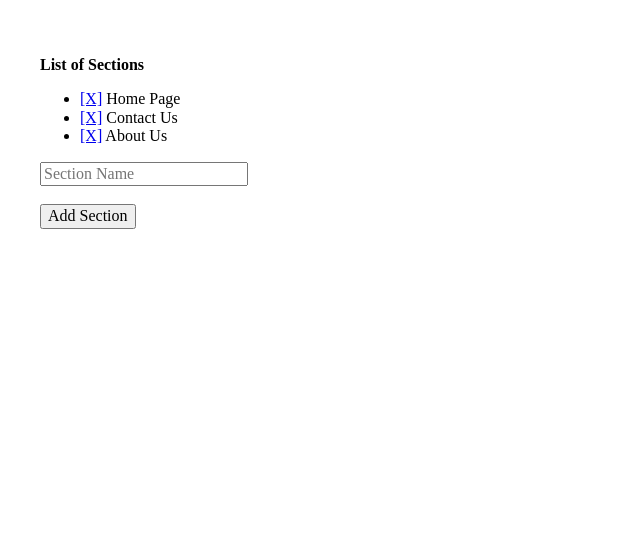
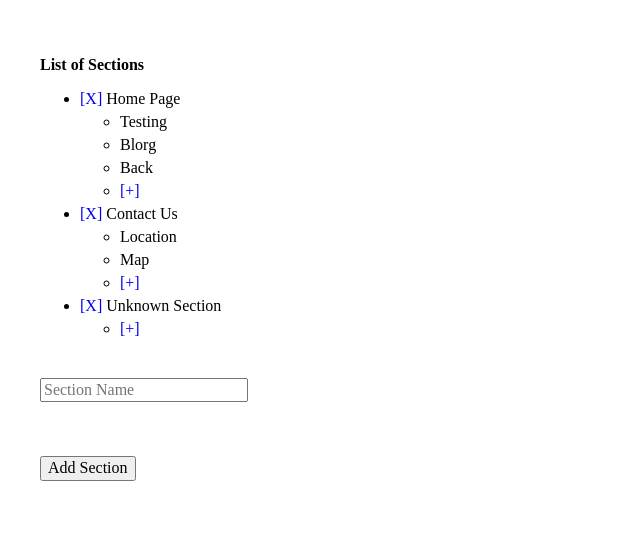
Before and after one commit to MarioDabrowski/listingapp, a PHP site: page / in a window 1280 px wide. Shown: the top 538 px of the page, without its empty margins (0-640 px from the left). Run offline with PHP 8.4, Linux system fonts and the light colour scheme; some libraries are stand-ins or nearby versions.

Commit message:
added sub category functionality

```diff
--- a/Gruntfile.js
+++ b/Gruntfile.js
@@ -11,7 +11,8 @@ module.exports = function(grunt) {
 			dev: {
 				options: {
 					hostname: '0.0.0.0',
-					open: true
+					open: true,
+					keepalive: true
 				}
 			}
 		},
@@ -19,7 +20,7 @@ module.exports = function(grunt) {
 		//
 		watch: {
 			dev: {
-				files: ['Gruntfile.js', 'assets/js/*.js', '*.html', 'index.php', 'assets/css/scss/*.scss', 'tasks/*/*.js'],
+				files: ['Gruntfile.js', 'assets/js/*.js', '*.html', 'index.php', 'assets/css/scss/*.scss'],
 				tasks: ['dev'],
 				options: {
 					livereload: true
--- a/assets/css/main.css
+++ b/assets/css/main.css
@@ -1,3 +1,14 @@
 body {
   padding: 40px;
+  line-height: 18px;
 }
+
+a{text-decoration: none;}
+
+.input-sub-section{display:none;}
+button[data-name="cancel"]{display:none;}
+
+input:disabled{border:0; font-weight: bold;}
+
+.section-list{margin-bottom:40px;}
+.section-list li{margin-top:5px;}
--- a/assets/js/main.js
+++ b/assets/js/main.js
@@ -1,4 +1,5 @@
-var listing;
+var listing,
+	currentIndex;
 
 // Get everything after the dash
 function afterDash(str) {
@@ -27,30 +28,101 @@ function udateJSON() {
 $.getJSON('assets/json/listing.json', function(data) {
 	listing = data;
 
+	// List out all of the sections
 	$.each(data.sections, function(key, val) {
-		$('ul').append('<li><a href="#" class="remove-item" id="section-' + key + '">[X]</a> ' + val.section + '</li>');
+
+		var addItem;
+
+		addItem = '<li>';
+		addItem += '<a href="#" class="remove-item" data-name="section-' + key + '">[X]</a> ';
+		addItem += val.section;
+		addItem += '<ul class="sub-section-list">';
+
+		if (listing.sections[key].subSections) {
+			$.each(listing.sections[key].subSections, function(key, val) {
+				addItem += '<li>';
+				//addItem += '<a href="#" class="remove-item" data-name="section-' + key + '">[X]</a> ';
+				addItem += val.subSection;
+				addItem += '</li>';
+			});
+		}
+
+		addItem += '<li><a href="#" class="add-sub-section" data-name="section-' + key + '">[+]</a></li>';
+		addItem += '</ul>';
+		addItem += '</li>';
+
+		$('ul.section-list').append(addItem);
 	});
+
+});
+
+// Add sub section button
+$('ul').on('click', '.add-sub-section', function() {
+	currentIndex = afterDash($(this).attr('data-name'));
+	$('.input-section').val(listing.sections[currentIndex].section).prop('disabled', true);
+	$('.input-sub-section').show();
+	$('button[data-name="add"]').html('Add Sub Section');
+	$('button[data-name="cancel"]').show();
+
+});
+
+// Cancel Button
+$('button[data-name="cancel"]').on('click', function() {
+	$('.input-section').val('').prop('disabled', false);
+	$('.input-sub-section').hide();
+	$('button[data-name="add"]').html('Add Section');
+	$(this).hide();
 });
 
 // Remove Items
 $('ul').on('click', '.remove-item', function() {
-	var itemID = afterDash($(this).attr('id'));
-	listing.sections.splice(itemID, 1);
+	$this = $(this);
+	currentIndex = afterDash($(this).attr('data-name'));
+	if ($this.closest('.section-list')) {
+		listing.sections.splice(currentIndex, 1);
+	} else if ($this.closest('.sub-section-list')) {
+		listing.sections.splice(currentIndex, 1);
+	}
 	udateJSON();
 });
 
-//
-$('button').on('click', function() {
+// Add Item
+$('button[data-name="add"]').on('click', function() {
 
-	if ($('.section').val()) {
-		listing.sections.push({
-			section: $('.section').val()
-		});
+	if ($('.input-section').is(':disabled')) {
 
-		udateJSON();
+		// If it's a sub section
+		if ($('.input-sub-section').val()) {
+			if (listing.sections[currentIndex].subSections) {
+				listing.sections[currentIndex].subSections.push({
+					subSection: $('.input-sub-section').val()
+				});
+			} else {
+				listing.sections[currentIndex].subSections = [{
+					subSection: $('.input-sub-section').val()
+				}];
+			}
+
+			udateJSON();
+
+		} else {
+			alert('Please fill out all fields');
+		}
 
 	} else {
-		alert('Please fill out all fields');
+
+		// If it's a section
+		if ($('.input-section').val()) {
+			listing.sections.push({
+				section: $('.input-section').val()
+			});
+
+			udateJSON();
+
+		} else {
+			alert('Please fill out all fields');
+		}
+
 	}
 
 });
--- a/assets/json/listing.json
+++ b/assets/json/listing.json
@@ -1 +1 @@
-{"sections":[{"section":"Home Page"},{"section":"Contact Us"},{"section":"About Us"}]}
+{"sections":[{"section":"Home Page","subSections":[{"subSection":"Testing"},{"subSection":"Blorg"},{"subSection":"Back"}]},{"section":"Contact Us","subSections":[{"subSection":"Location"},{"subSection":"Map"}]},{"section":"Unknown Section"}]}
--- a/index.html
+++ b/index.html
@@ -18,6 +18,7 @@
 	<link rel="stylesheet" href="bower_components/normalize.css/normalize.css">
 	<link rel="stylesheet" href="assets/css/main.css">
 </head>
+
 <body>
 
 	<!--[if lt IE 8]>
@@ -27,13 +28,17 @@
 	<div class="listing">
 		<p><strong>List of Sections</strong>
 		</p>
-			<ul></ul>
+		<ul class="section-list"></ul>
 	</div>
 
-		<input type="text" class="section" placeholder="Section Name" />
+	<input type="text" class="input-section" placeholder="Section Name" />
 	<br />
 	<br />
-		<button>Add Section</button>
+	<input type="text" class="input-sub-section" placeholder="Sub Section Name" />
+	<br />
+	<br />
+	<button data-name="add">Add Section</button>
+	<button data-name="cancel">Cancel</button>
 	<br />
 	<br />
 	<div class="info"></div>
@@ -43,4 +48,5 @@
 	<script src="assets/js/main.js"></script>
 
 </body>
+
 </html>
```
Also changed, not shown: README.md. Lines whose indentation alone changed are shown as unchanged.
